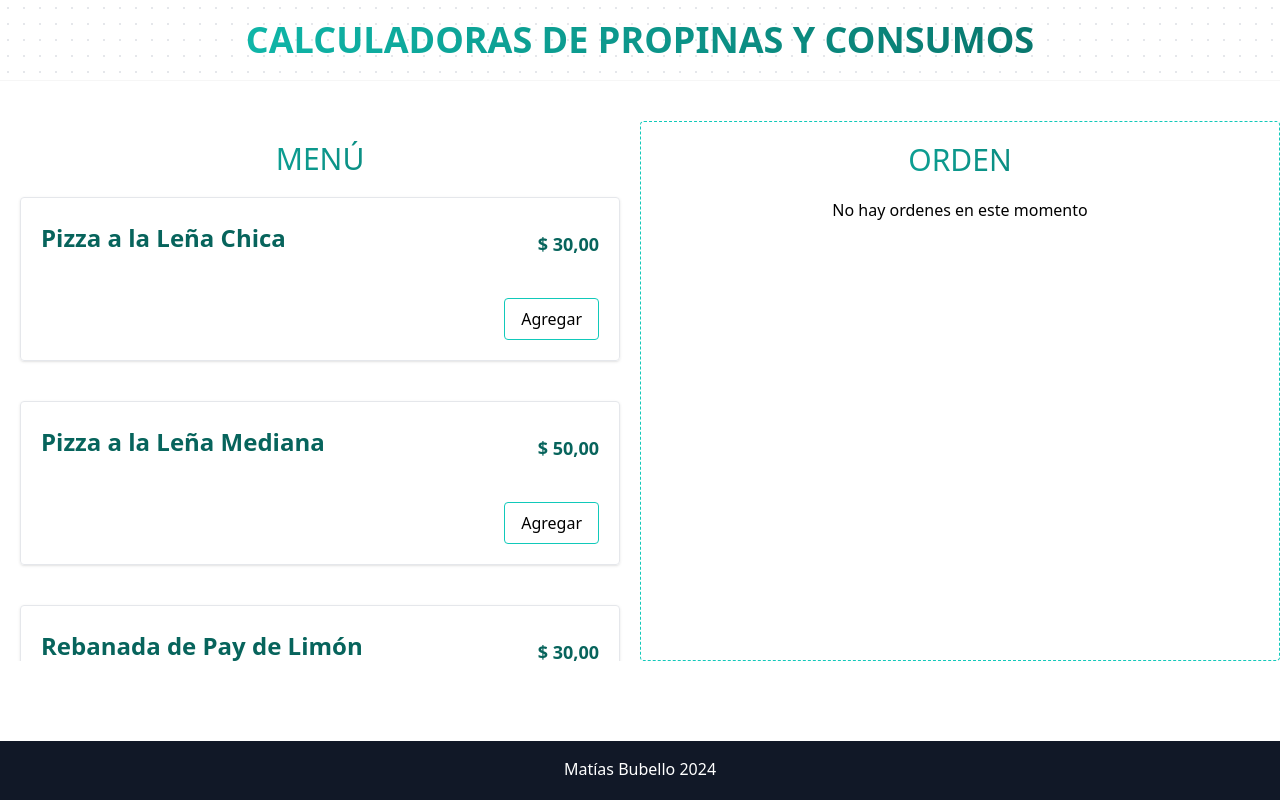
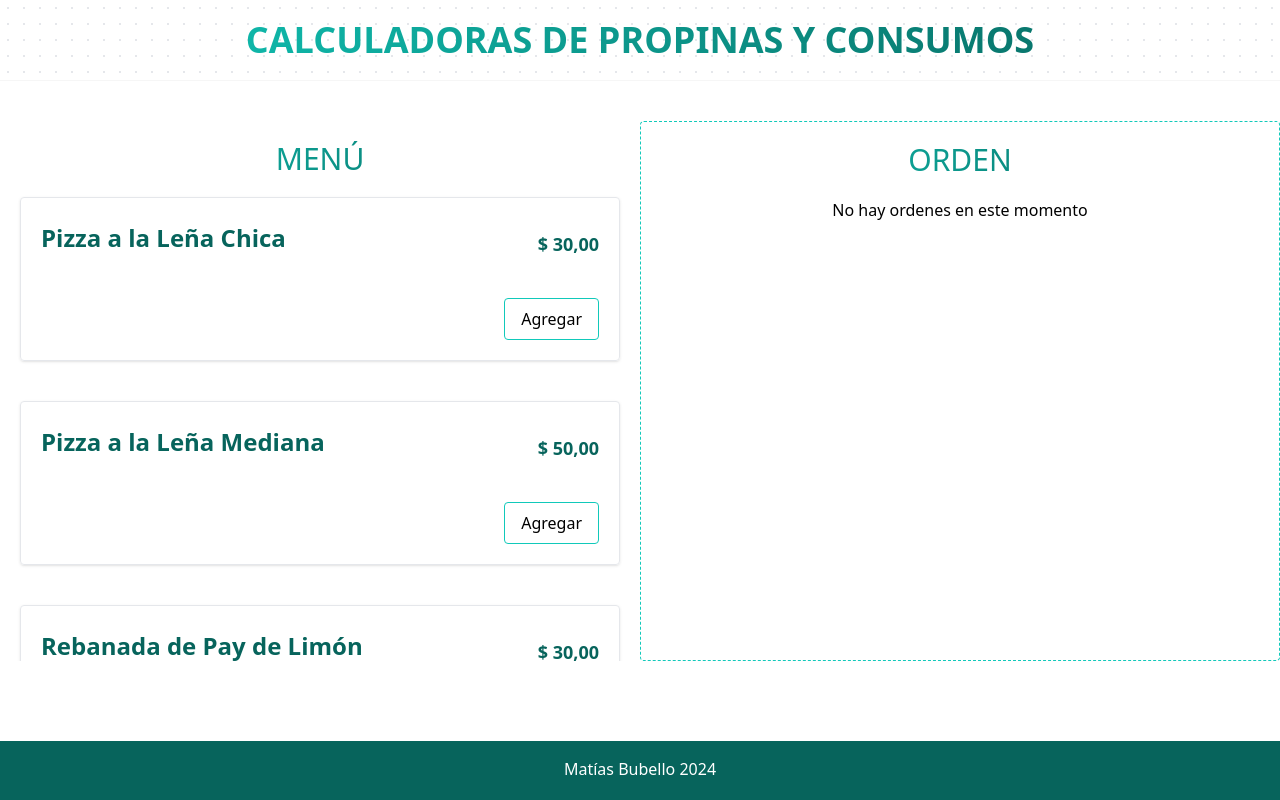
Before and after one commit to MattEzekiel/Calculadora-Propinas, a React (Vite) app: page / in a window 1280 px wide. Built offline with nearby package versions, Linux system fonts and the light colour scheme.

Commit message:
footer component

```diff
--- a/src/layouts/Layout.tsx
+++ b/src/layouts/Layout.tsx
@@ -1,6 +1,7 @@
 import Header from "./components/Header.tsx";
 import Menu from "../components/Menu";
 import Orders from "../components/Orders";
+import Footer from "./components/Footer.tsx";
 
 function Layout() {
   return (
@@ -13,11 +14,7 @@ function Layout() {
         <Menu />
         <Orders />
       </main>
-      <footer className={"bg-gray-900 p-4 min-h-[60px]"}>
-        <p className={"text-center text-white"}>
-          Matías Bubello {new Date().getFullYear()}
-        </p>
-      </footer>
+      <Footer />
     </div>
   );
 }
--- /dev/null
+++ b/src/layouts/components/Footer.tsx
@@ -0,0 +1,11 @@
+function Footer() {
+  return (
+    <footer className={"bg-tertiary p-4 min-h-[60px]"}>
+      <p className={"text-center text-white"}>
+        Matías Bubello {new Date().getFullYear()}
+      </p>
+    </footer>
+  );
+}
+
+export default Footer;
```
